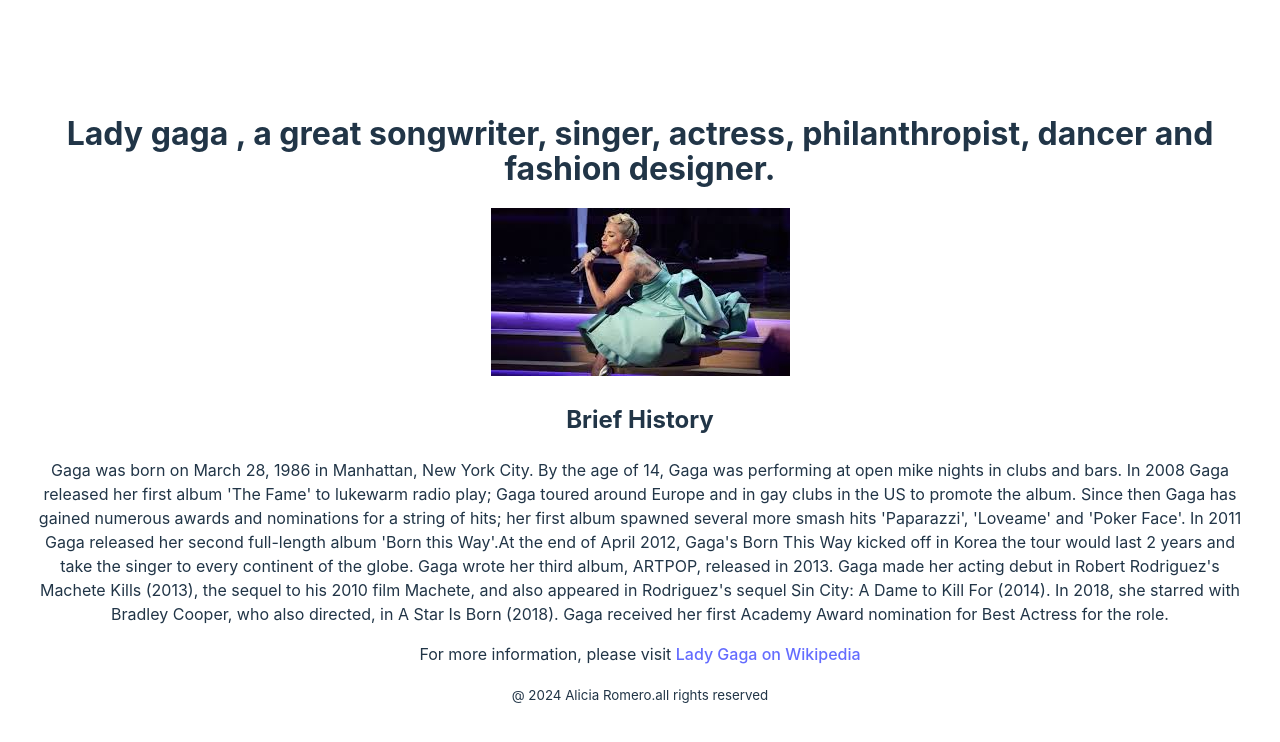
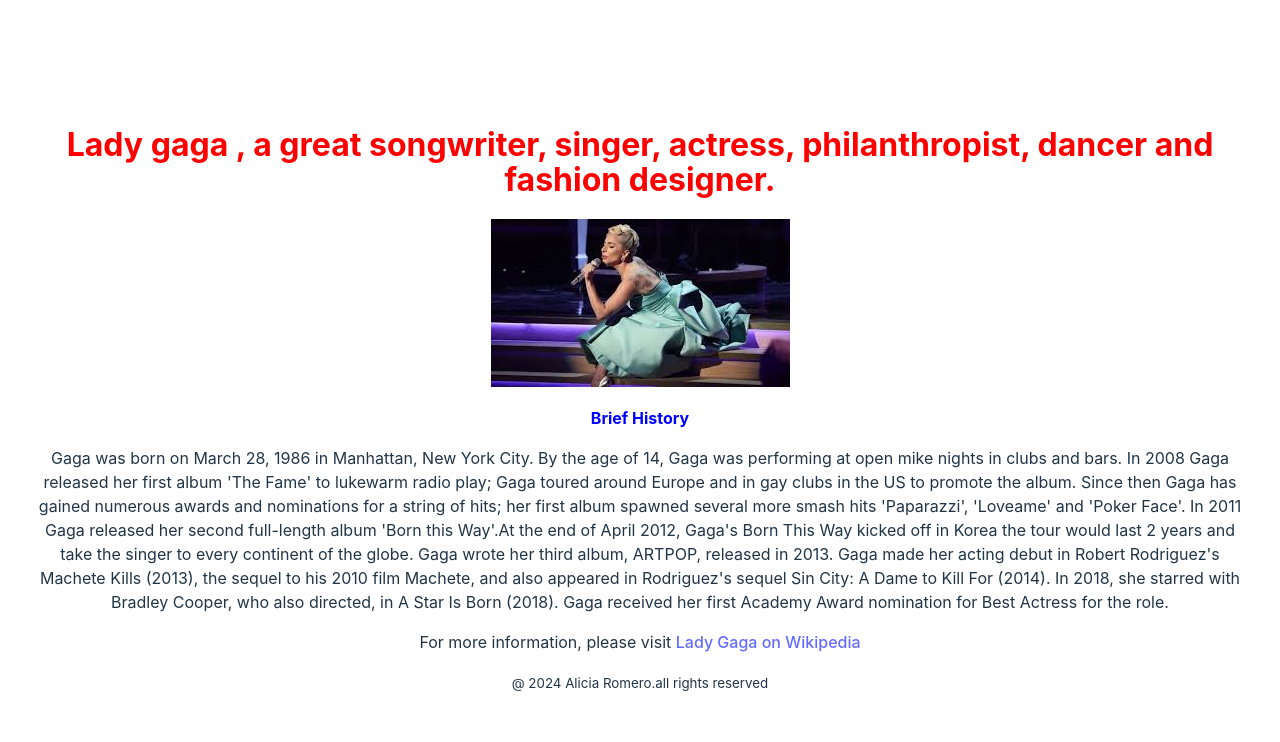
Before and after one commit to Bolao87/my-first-react-app, a React app: page / in a window 1280 px wide. Shown: the top 742 px of the page. Built offline with nearby package versions, Linux system fonts and the light colour scheme; the HTML template or start-up script is replaced by a standard one.

Commit message:
colors added at h1 and h2

```diff
--- a/src/index.css
+++ b/src/index.css
@@ -38,6 +38,16 @@
 h1 {
   font-size: 2rem;
   line-height: 1.1;
+  color: red;
+}
+h2{
+  font-size: 1rem;
+  color:blue
+}
+small{
+  margin-left: auto;
+}
+
 }
 
 button {
```
